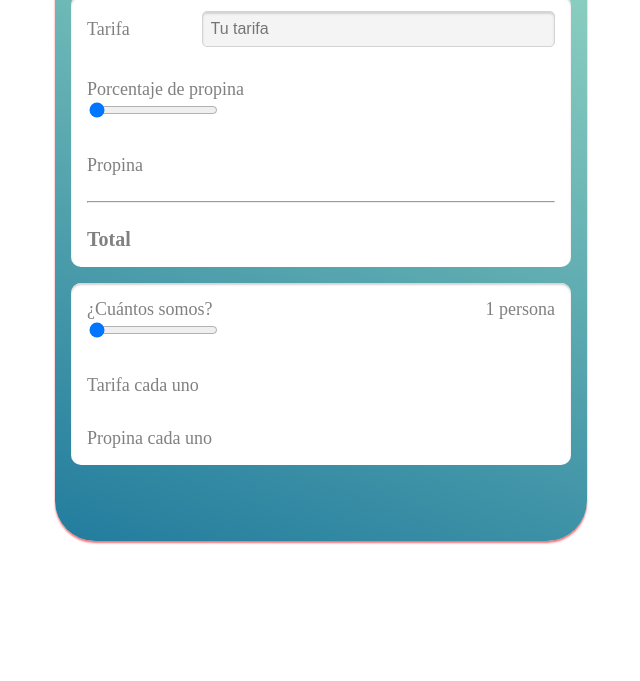
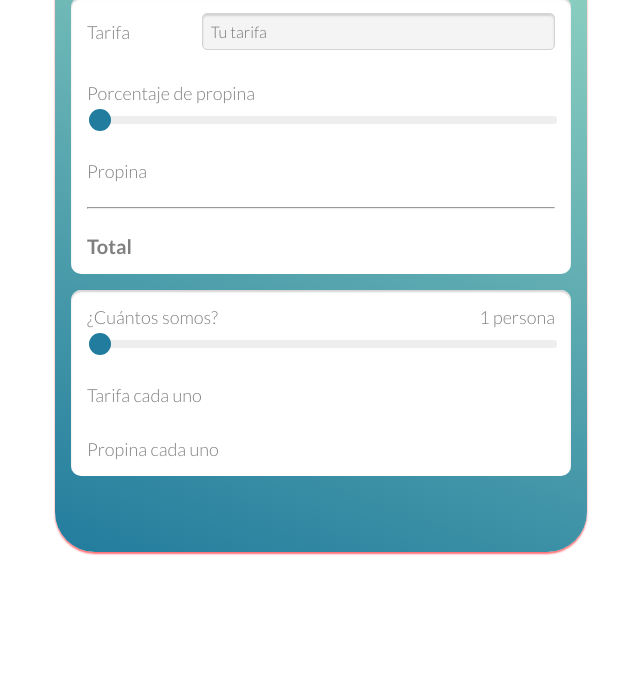
Before and after one commit to izanagifonfabre/propinApp, a plain HTML site: page index.html in a window 1280 px wide. Shown: the part 119-800 px from the top of the page, without its empty margins (319-959 px from the left). Drawn offline with Linux system fonts and the light colour scheme.

Commit message:
Added extra styling

```diff
--- a/main.css
+++ b/main.css
@@ -1,6 +1,7 @@
 html{
     font-size: 10px;
     color: gray;
+    font-family: 'Lato', sans-serif;
 }
 
 main{
@@ -53,6 +54,7 @@ input[type="number"]{
     border-radius: 0.5rem;
     padding: 0.8rem 0 0.8rem 0.8rem;
     box-shadow: inset 0 2px 2px lightgray;
+    font-family: inherit;
 }
 
 .space-between{
@@ -64,3 +66,22 @@ input[type="number"]{
     font-size: 2rem;
     font-weight: bolder;
 }
+
+.range{
+    -webkit-appearance: none;
+    width: 100%;
+    height: 8px;
+    background: #eee;
+    margin-top: 1.2rem;
+    border-radius: 0.3rem;
+    outline-color: #227C9D;
+}
+
+.range::-webkit-slider-thumb{
+    -webkit-appearance: none;
+    width: 2.2rem;
+    height: 2.2rem;
+    border-radius: 50%;
+    background-color: #227C9D;
+    cursor: pointer;
+}
```
